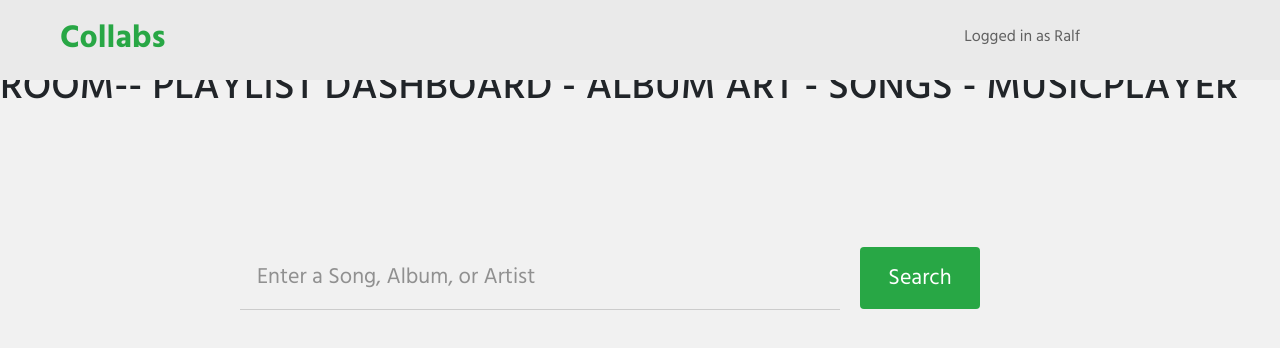
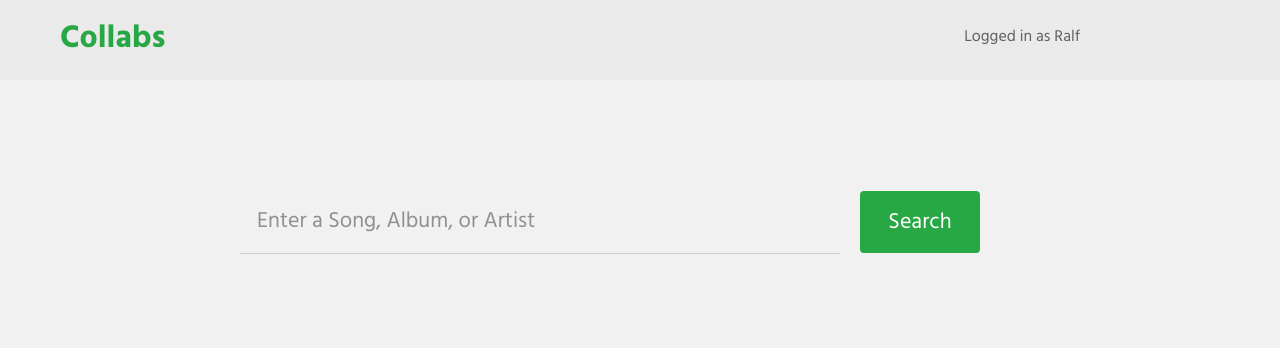
Before and after one commit to SarahMadro/Collabify-Music-App, a React (Create React App) app in the folder client/: page /Room in a window 1280 px wide. Shown: the top 348 px of the page. Built offline with nearby package versions, Linux system fonts and the light colour scheme.

Commit message:
Fixes mergin conflict

```diff
--- a/client/src/Room.js
+++ b/client/src/Room.js
@@ -2,7 +2,6 @@ import React, { Component } from 'react';
 import Header from './Header';
 import SearchBar from './SearchBar';
 import ExistingPlaylist from './ExistingPlaylist';
-
 
 class Room extends Component {
   constructor(props) {
@@ -13,14 +12,10 @@ class Room extends Component {
     return (
       <div>
         <Header />
-        <h1>ROOM-- PLAYLIST DASHBOARD
-          - ALBUM ART
-          - SONGS
-          - MUSICPLAYER
-        </h1>
+
         <SearchBar />
       </div>
-    )
+    );
   }
 }
 export default Room;
```
Also changed, not shown: client/src/App.js (+5 -7 lines), client/src/CreatePlaylist.js (+6 -7 lines), client/src/Spotify/Spotify.js (renamed from client/src/Spotify.js).
